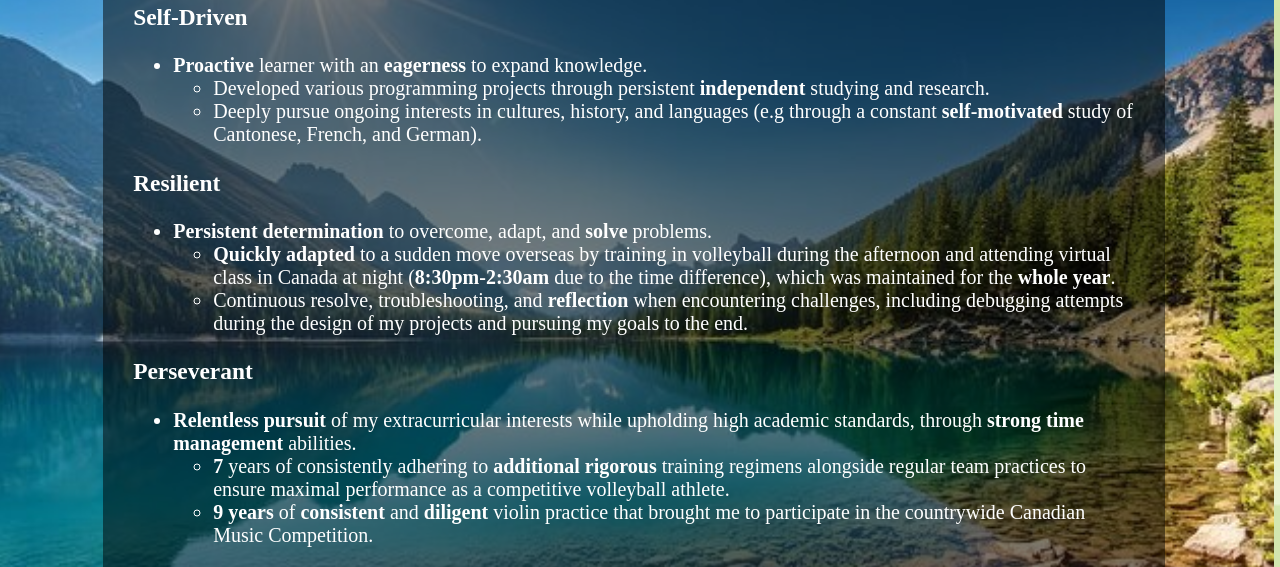
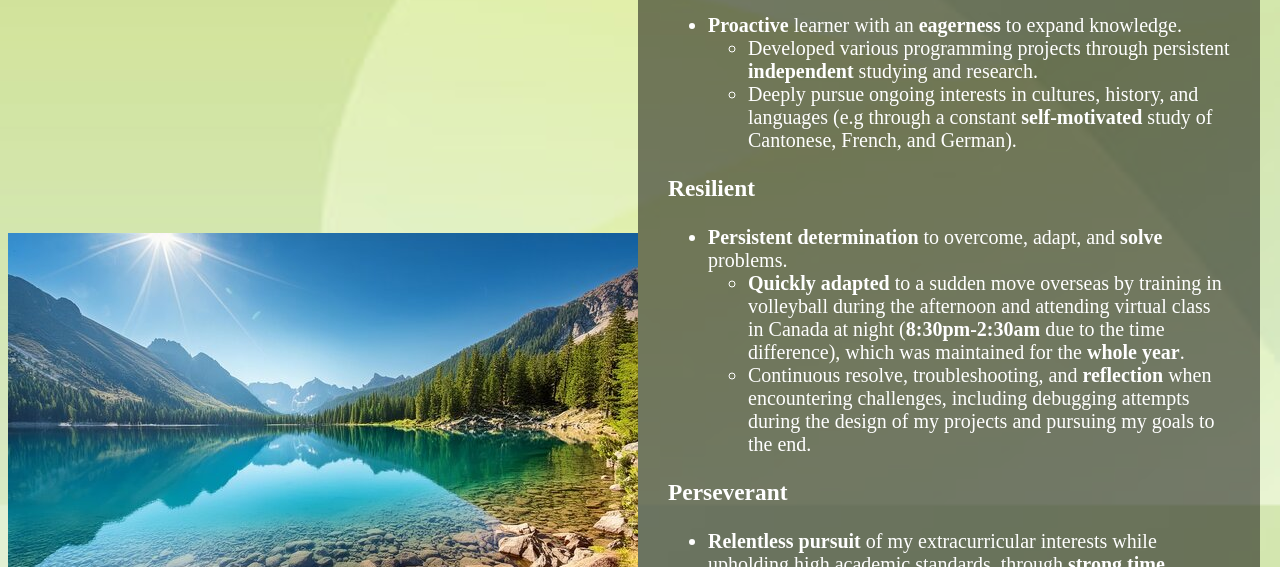
Before and after one commit to Eklite157/home, a plain HTML site: page index.html in a window 1280 px wide. Shown: the part 215-782 px from the top of the page. Drawn offline with Linux system fonts and the light colour scheme.

Commit message:
Update index-styles.css

```diff
--- a/Css-Files/index-styles.css
+++ b/Css-Files/index-styles.css
@@ -45,10 +45,10 @@ body {
 
 /* Image styling */
 .title-image {
-    position: absolute;
     width: 100%;
     height: auto;
     object-fit: cover;
+    box-sizing: border-box
     z-index: 1;
 }
 
```
